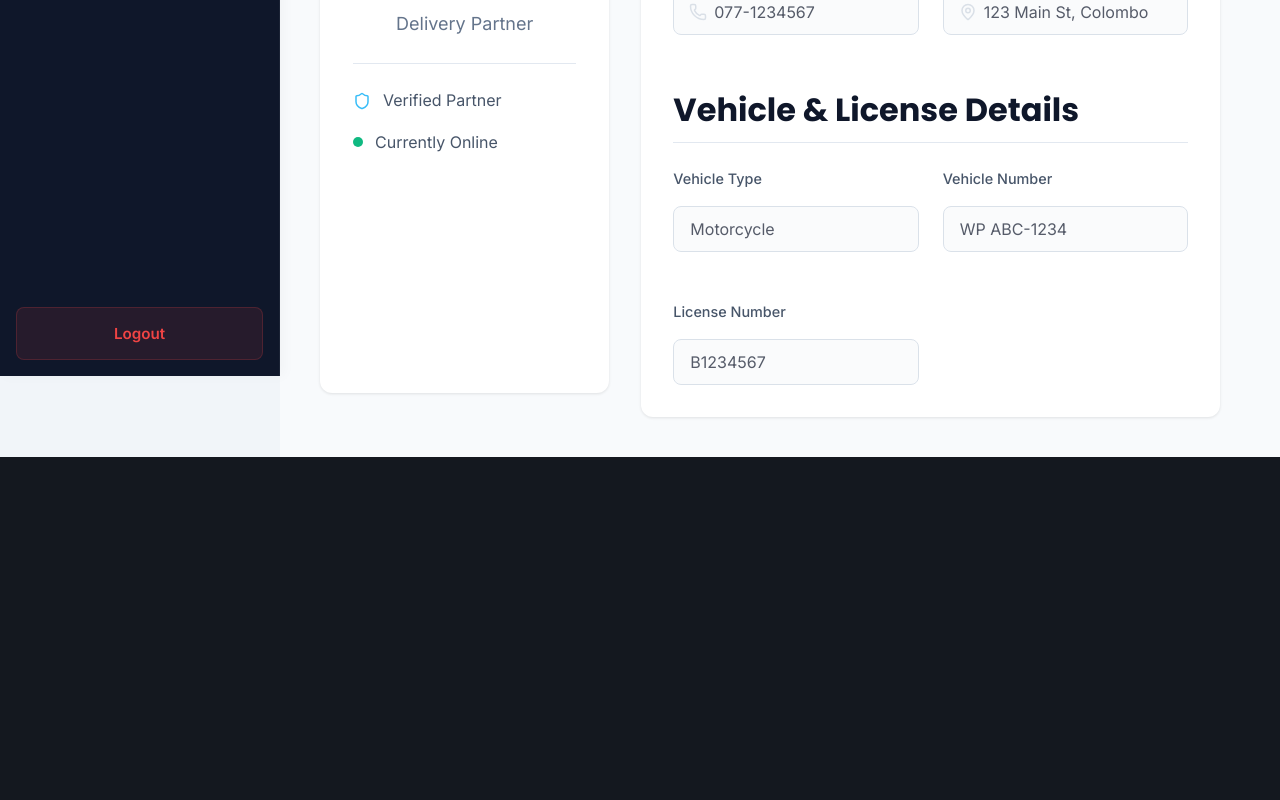
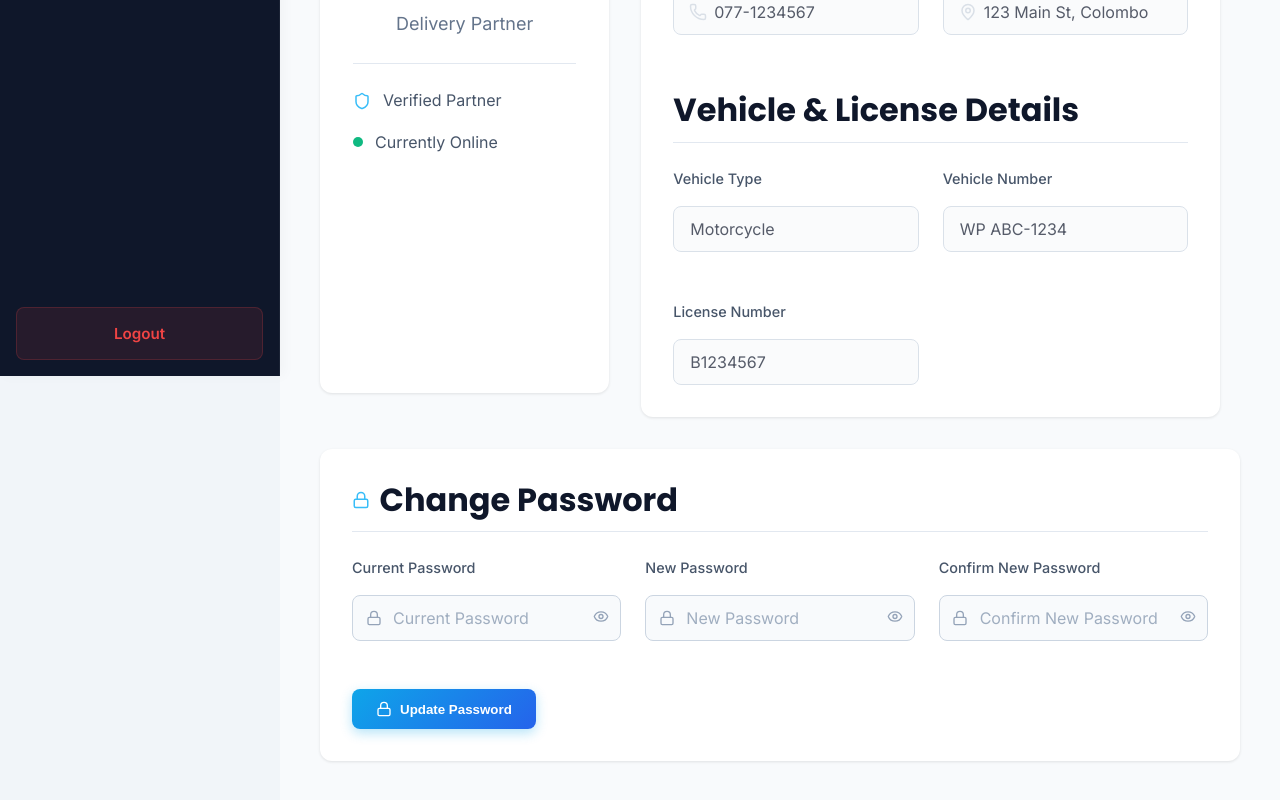
Before and after one commit to KavishaPerera/Wash-TUB, a React app in the folder frontend/: page /delivery-profile in a window 1280 px wide. Shown: the part 424-1224 px from the top of the page. Before the commit the page ends 881 px from the top, so only its background shows below. Built offline with nearby package versions, Linux system fonts and the light colour scheme; no server answers; the HTML template or start-up script is replaced by a standard one.

Commit message:
delivery person profile with change password

```diff
--- a/frontend/src/pages/DeliveryProfile.jsx
+++ b/frontend/src/pages/DeliveryProfile.jsx
@@ -1,6 +1,6 @@
 import { useState } from 'react';
 import DeliverySidebar from '../components/DeliverySidebar';
-import { User, Mail, Phone, MapPin, Shield, Camera, Edit2 } from 'lucide-react';
+import { User, Mail, Phone, MapPin, Shield, Camera, Edit2, Lock, Eye, EyeOff, CheckCircle, AlertCircle } from 'lucide-react';
 import './DeliveryDashboard.css'; // Reusing the dashboard styles
 
 const DeliveryProfile = () => {
@@ -14,6 +14,46 @@ const DeliveryProfile = () => {
         vehicleNumber: 'WP ABC-1234',
         licenseNumber: 'B1234567',
     });
+
+    // Change Password state
+    const [pwData, setPwData] = useState({ current: '', newPw: '', confirm: '' });
+    const [pwShow, setPwShow] = useState({ current: false, newPw: false, confirm: false });
+    const [pwLoading, setPwLoading] = useState(false);
+    const [pwMsg, setPwMsg] = useState(null); // { type: 'success'|'error', text: '' }
+
+    const token = localStorage.getItem('token');
+
+    const handlePwChange = (e) => setPwData(prev => ({ ...prev, [e.target.name]: e.target.value }));
+    const toggleShow = (field) => setPwShow(prev => ({ ...prev, [field]: !prev[field] }));
+
+    const handleChangePassword = async (e) => {
+        e.preventDefault();
+        setPwMsg(null);
+        if (pwData.newPw !== pwData.confirm) {
+            setPwMsg({ type: 'error', text: 'New passwords do not match.' });
+            return;
+        }
+        if (pwData.newPw.length < 6) {
+            setPwMsg({ type: 'error', text: 'Password must be at least 6 characters.' });
+            return;
+        }
+        setPwLoading(true);
+        try {
+            const res = await fetch('http://localhost:5000/api/auth/change-password', {
+                method: 'POST',
+                headers: { 'Content-Type': 'application/json', Authorization: `Bearer ${token}` },
+                body: JSON.stringify({ currentPassword: pwData.current, newPassword: pwData.newPw }),
+            });
+            const data = await res.json();
+            if (!res.ok) throw new Error(data.message || 'Failed to change password');
+            setPwMsg({ type: 'success', text: 'Password changed successfully!' });
+            setPwData({ current: '', newPw: '', confirm: '' });
+        } catch (err) {
+            setPwMsg({ type: 'error', text: err.message });
+        } finally {
+            setPwLoading(false);
+        }
+    };
 
     const handleInputChange = (e) => {
         const { name, value } = e.target;
@@ -189,6 +229,68 @@ const DeliveryProfile = () => {
                         </div>
                     </div>
                 </div>
+
+                {/* ── Change Password Section ── */}
+                <div style={{ marginTop: '2rem', background: 'white', borderRadius: '12px', boxShadow: '0 1px 3px rgba(0,0,0,0.1)', padding: '2rem' }}>
+                    <h3 style={{ marginBottom: '1.5rem', color: '#0f172a', borderBottom: '1px solid #e2e8f0', paddingBottom: '0.75rem', display: 'flex', alignItems: 'center', gap: '0.6rem' }}>
+                        <Lock size={18} color="#38bdf8" /> Change Password
+                    </h3>
+
+                    {/* Alert */}
+                    {pwMsg && (
+                        <div style={{
+                            display: 'flex', alignItems: 'center', gap: '0.6rem',
+                            padding: '0.75rem 1rem', borderRadius: '8px', marginBottom: '1.25rem',
+                            background: pwMsg.type === 'success' ? '#f0fdf4' : '#fef2f2',
+                            color: pwMsg.type === 'success' ? '#16a34a' : '#dc2626',
+                            fontSize: '0.9rem', fontWeight: 500,
+                        }}>
+                            {pwMsg.type === 'success'
+                                ? <CheckCircle size={16} />
+                                : <AlertCircle size={16} />}
+                            {pwMsg.text}
+                        </div>
+                    )}
+
+                    <form onSubmit={handleChangePassword}>
+                        <div style={{ display: 'grid', gridTemplateColumns: '1fr 1fr 1fr', gap: '1.5rem', marginBottom: '1.5rem' }}>
+                            {[{ label: 'Current Password', field: 'current' }, { label: 'New Password', field: 'newPw' }, { label: 'Confirm New Password', field: 'confirm' }].map(({ label, field }) => (
+                                <div key={field} className="form-group">
+                                    <label style={{ display: 'block', marginBottom: '0.5rem', color: '#475569', fontSize: '0.9rem', fontWeight: '500' }}>{label}</label>
+                                    <div style={{ position: 'relative' }}>
+                                        <Lock size={16} color="#94a3b8" style={{ position: 'absolute', left: '0.85rem', top: '50%', transform: 'translateY(-50%)' }} />
+                                        <input
+                                            type={pwShow[field] ? 'text' : 'password'}
+                                            name={field}
+                                            value={pwData[field]}
+                                            onChange={handlePwChange}
+                                            placeholder={label}
+                                            required
+                                            style={{ width: '100%', padding: '0.75rem 2.5rem 0.75rem 2.5rem', border: '1px solid #cbd5e1', borderRadius: '8px', color: '#0f172a', boxSizing: 'border-box' }}
+                                        />
+                                        <button
+                                            type="button"
+                                            onClick={() => toggleShow(field)}
+                                            style={{ position: 'absolute', right: '0.75rem', top: '50%', transform: 'translateY(-50%)', background: 'none', border: 'none', cursor: 'pointer', color: '#94a3b8', padding: 0 }}
+                                        >
+                                            {pwShow[field] ? <EyeOff size={16} /> : <Eye size={16} />}
+                                        </button>
+                                    </div>
+                                </div>
+                            ))}
+                        </div>
+
+                        <button
+                            type="submit"
+                            disabled={pwLoading}
+                            className="btn-primary"
+                            style={{ display: 'flex', alignItems: 'center', gap: '0.5rem' }}
+                        >
+                            <Lock size={16} />
+                            {pwLoading ? 'Updating...' : 'Update Password'}
+                        </button>
+                    </form>
+                </div>
             </main>
         </div>
     );
```
Also changed, not shown: 2 other files (tests, documents, lock files or other folders).
